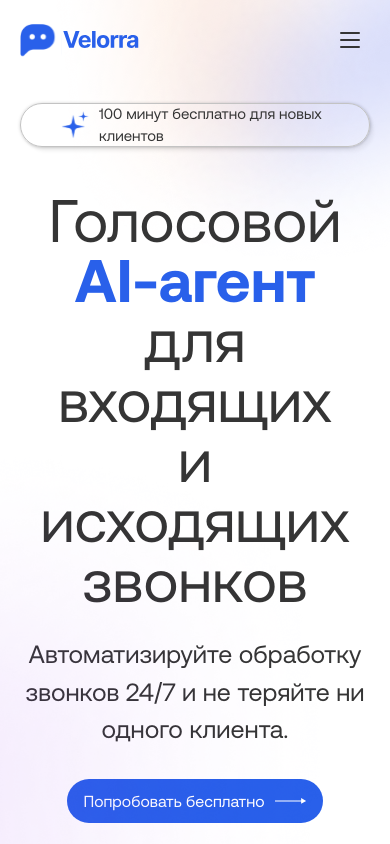
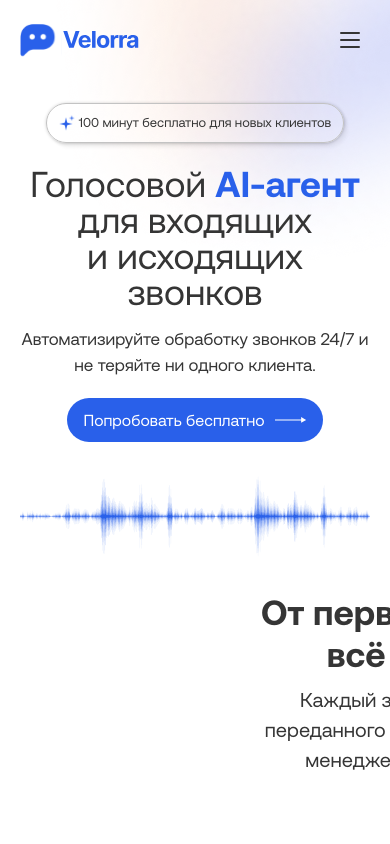
Before and after one commit to GRIZLI-RGB/velorra-landing, a Next.js app: page / in a window 390 px wide. Shown: the top 844 px of the page. Built offline with nearby package versions, Linux system fonts and the light colour scheme.

Commit message:
Добавлен адаптив для Hero

```diff
--- a/components/landing/hero.tsx
+++ b/components/landing/hero.tsx
@@ -7,27 +7,27 @@ export default function Hero({ className }: { className?: string }) {
       <div className="default-container">
         <div className="flex-middle w-full">
           <div
-            className="inline-flex items-center gap-2.5 justify-center px-10 h-11 rounded-full border border-[#C3C3C3]"
+            className="inline-flex h-11 items-center justify-center gap-2.5 rounded-full border border-[#C3C3C3] px-10 max-md:h-10 max-md:gap-1 max-md:px-3"
             style={{
               boxShadow:
                 "0.414px 0.414px 3.313px 0 rgba(0, 0, 0, 0.25), 4.142px 4.97px 3.313px 0 rgba(0, 0, 0, 0.04)",
             }}
           >
-            <img src="/icons/stars.svg" alt="" />
-            <span className="text-[15px]">
+            <img className="max-sm:w-4" src="/icons/stars.svg" alt="" />
+            <span className="text-[15px] max-sm:text-[13px]">
               100 минут бесплатно для новых клиентов
             </span>
           </div>
         </div>
-        <div className="mt-11 mb-[50px] flex flex-col items-center justify-center text-center">
-          <h1 className="text-[60px] leading-[100%]">
+        <div className="mt-11 mb-[50px] flex flex-col items-center justify-center text-center max-md:mt-6 max-md:mb-8">
+          <h1 className="text-[60px] leading-[100%] max-md:text-[36px]">
             Голосовой{" "}
             <span className="text-(--color-blue) font-bold">AI-агент</span>
             <br />
             для входящих
             <br />и исходящих звонков
           </h1>
-          <p className="text-[25px] max-w-[500px] mt-[25px] mb-[30px]">
+          <p className="mt-[25px] mb-[30px] max-w-[500px] text-[25px] max-md:mt-4 max-md:mb-5 max-md:text-[17px]">
             Автоматизируйте обработку звонков 24/7 и не теряйте ни одного
             клиента.
           </p>
@@ -39,7 +39,7 @@ export default function Hero({ className }: { className?: string }) {
           src="/images/decor/left-around-voice-line.png"
           alt=""
           aria-hidden="true"
-          className="pointer-events-none absolute top-1/2 left-[calc(50%-50vw)] -translate-y-1/2 select-none"
+          className="pointer-events-none absolute top-1/2 left-[calc(50%-50vw)] -translate-y-1/2 select-none max-md:hidden"
         />
         <img src="/images/voice-line.png" alt="" className="relative z-10" />
       </div>
```
